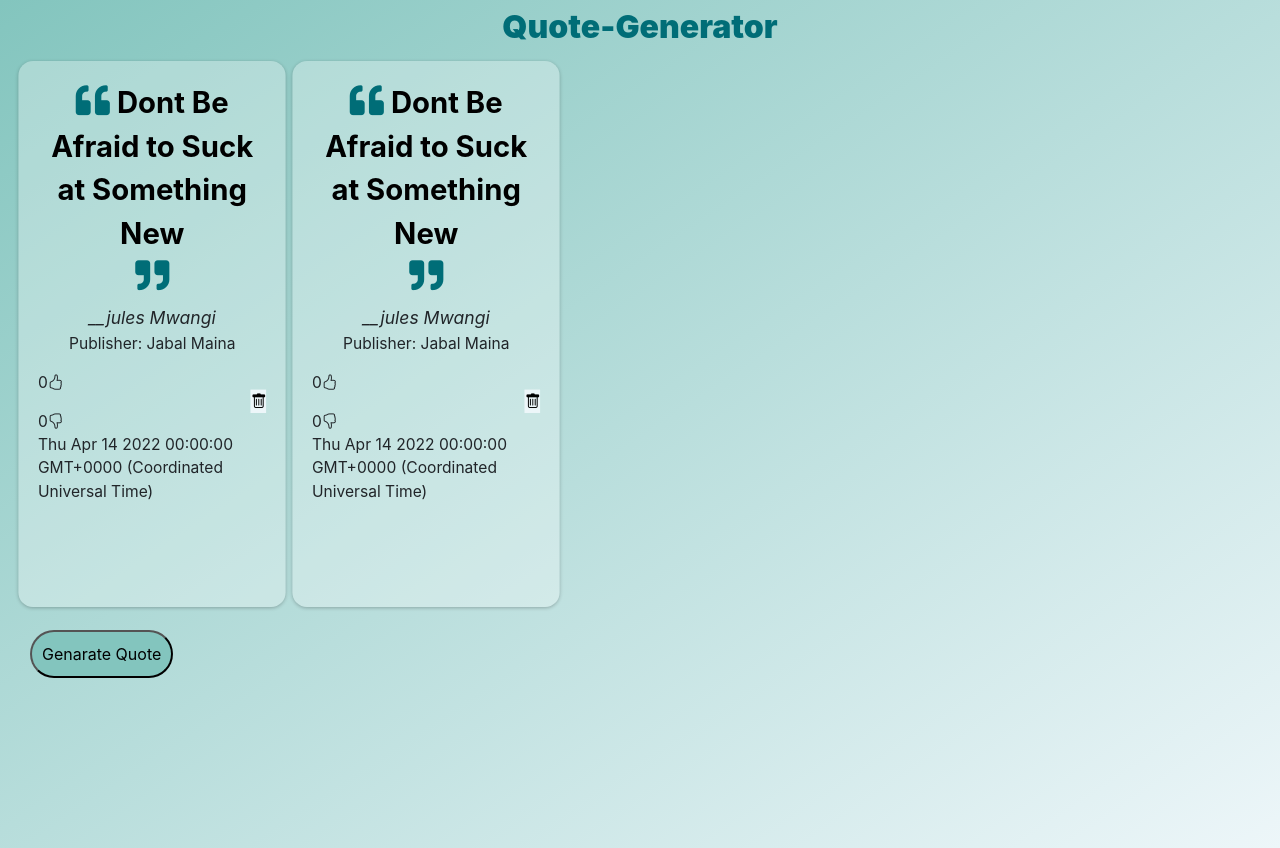
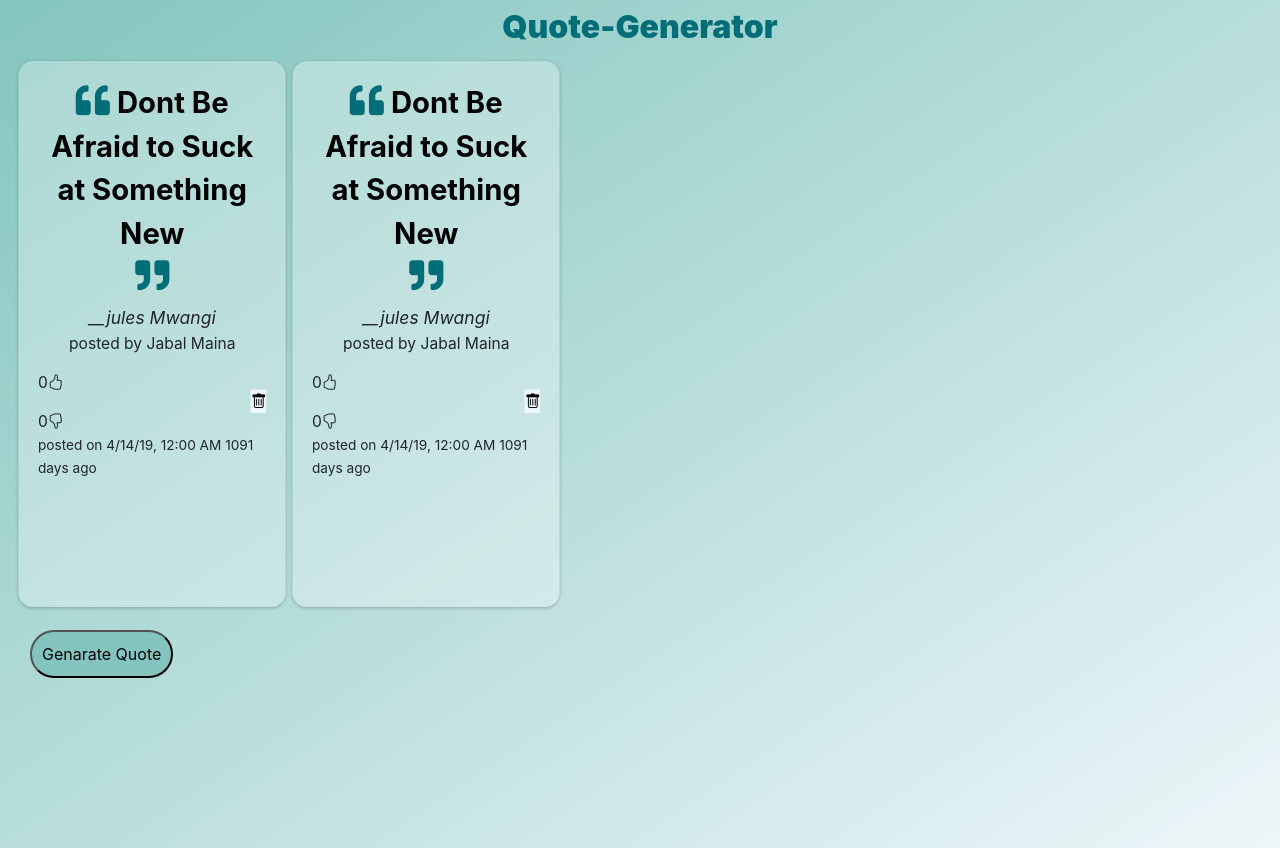
Before and after one commit to juliamwangi123/quote_generator, an Angular app: page / in a window 1280 px wide. Built offline with nearby package versions, Linux system fonts and the light colour scheme.

Commit message:
ft: add a custom datepipr

```diff
--- a/src/app/componets/quote/quote.component.html
+++ b/src/app/componets/quote/quote.component.html
@@ -36,7 +36,7 @@
                             <button (click)="deleteQuote(i)"><i class="bi bi-trash"></i></button>
                         </div>
                        </div>
-                       {{item.datePosted}}
+                       <small> posted on {{item.datePosted|date :'short'}}  {{item.datePosted|dateCount :'short'}} days ago</small>
 
 
 
--- a/src/app/componets/quote/quote.component.ts
+++ b/src/app/componets/quote/quote.component.ts
@@ -21,8 +21,8 @@ export class QuoteComponent implements OnInit {
 
   ngOnInit(): void {
     this.quotes =[
-      new Quotes("Dont Be Afraid to Suck at Something New", "jules Mwangi", "Jabal Maina",0, 0 ,new Date(2022,3,14)),
-      new Quotes("Dont Be Afraid to Suck at Something New", "jules Mwangi", "Jabal Maina", 0, 0,new Date(2022,3,14))
+      new Quotes("Dont Be Afraid to Suck at Something New", "jules Mwangi", "Jabal Maina",0, 0 ,new Date(2019,3,14)),
+      new Quotes("Dont Be Afraid to Suck at Something New", "jules Mwangi", "Jabal Maina", 0, 0,new Date(2019,3,14))
     ]
   }
 
--- a/src/app/date.pipe.ts
+++ b/src/app/date.pipe.ts
@@ -1,7 +1,7 @@
 import { Pipe, PipeTransform } from '@angular/core';
 
 @Pipe({
-  name: 'date'
+  name: 'dateCount'
 })
 export class DatePipe implements PipeTransform {
 
--- a/src/app/quotedetails/quotedetails.component.html
+++ b/src/app/quotedetails/quotedetails.component.html
@@ -1,6 +1,6 @@
 <div class="quotedetails">
     <cite class="author">_{{parentData.author}}</cite>
-    <p>Publisher: {{parentData.publisher}}</p>
+    <p>posted by {{parentData.publisher}}</p>
 
 
     <!-- <button (click) ="decreaseCount()">downVote {{decreaseCounter}}</button> -->
```
